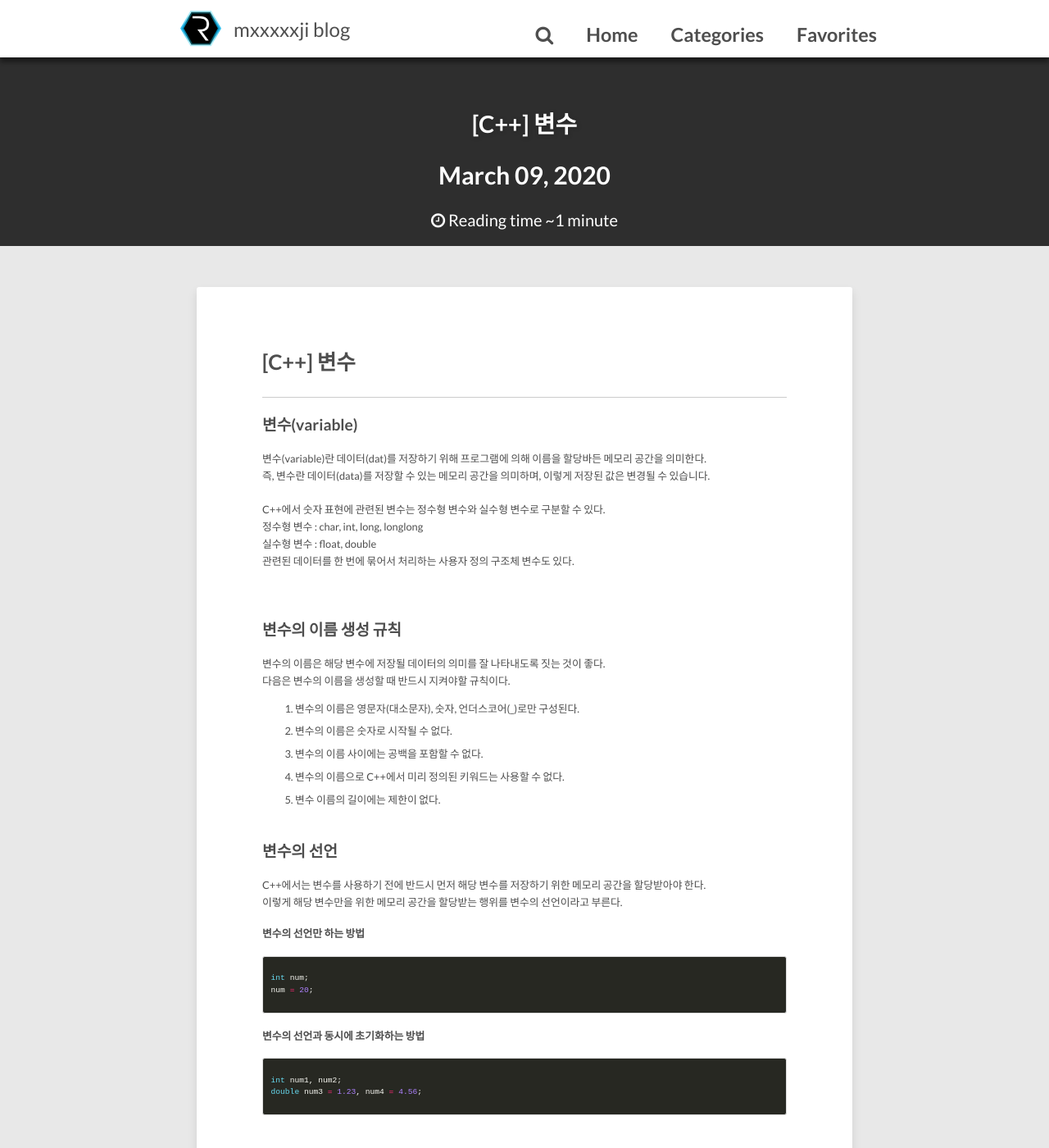
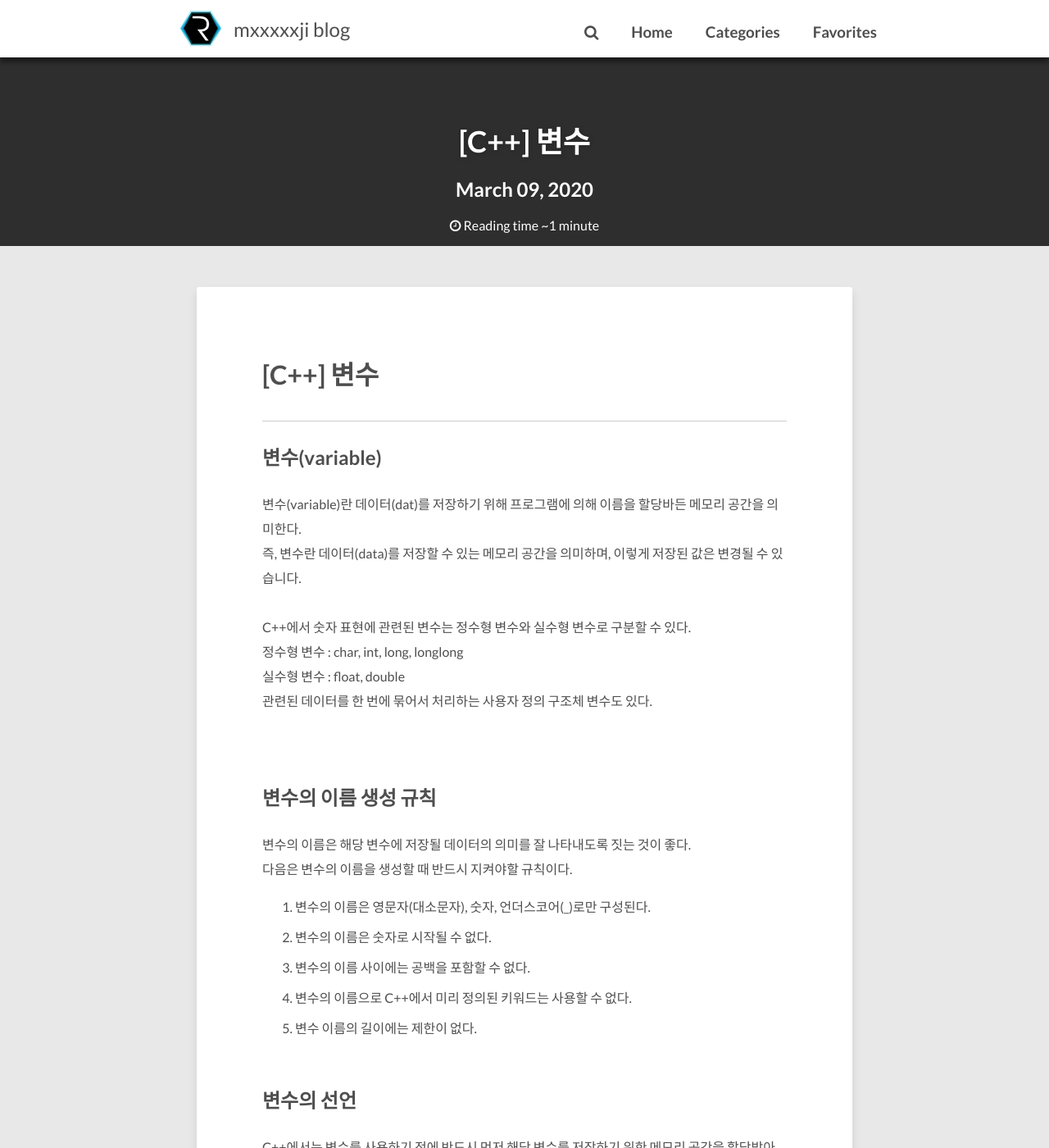
Before and after one commit to mxxxxxji/Mxxxxxji.github.io, a Jekyll site: the page built from _posts/2020-03-09-C++-4variable-post.md, in a window 1280 px wide and 1400 px high. Shown: the whole window at 82% size. Built offline with Jekyll 4.4.1, drawn with Linux system fonts in a browser that asks for light colours; nearby versions of some CDN libraries; comment, search, counter and statistics services are not loaded.

Commit message:
Update _variables.scss

```diff
--- a/_sass/_variables.scss
+++ b/_sass/_variables.scss
@@ -7,8 +7,8 @@
 $code-font: monospace;
 $alt-font: serif;
 
-$doc-font-size: 20;
-$doc-line-height: 26;
+$doc-font-size: 16;
+$doc-line-height: 30;
 
 
 // set-up the body font-size / line-height
```
